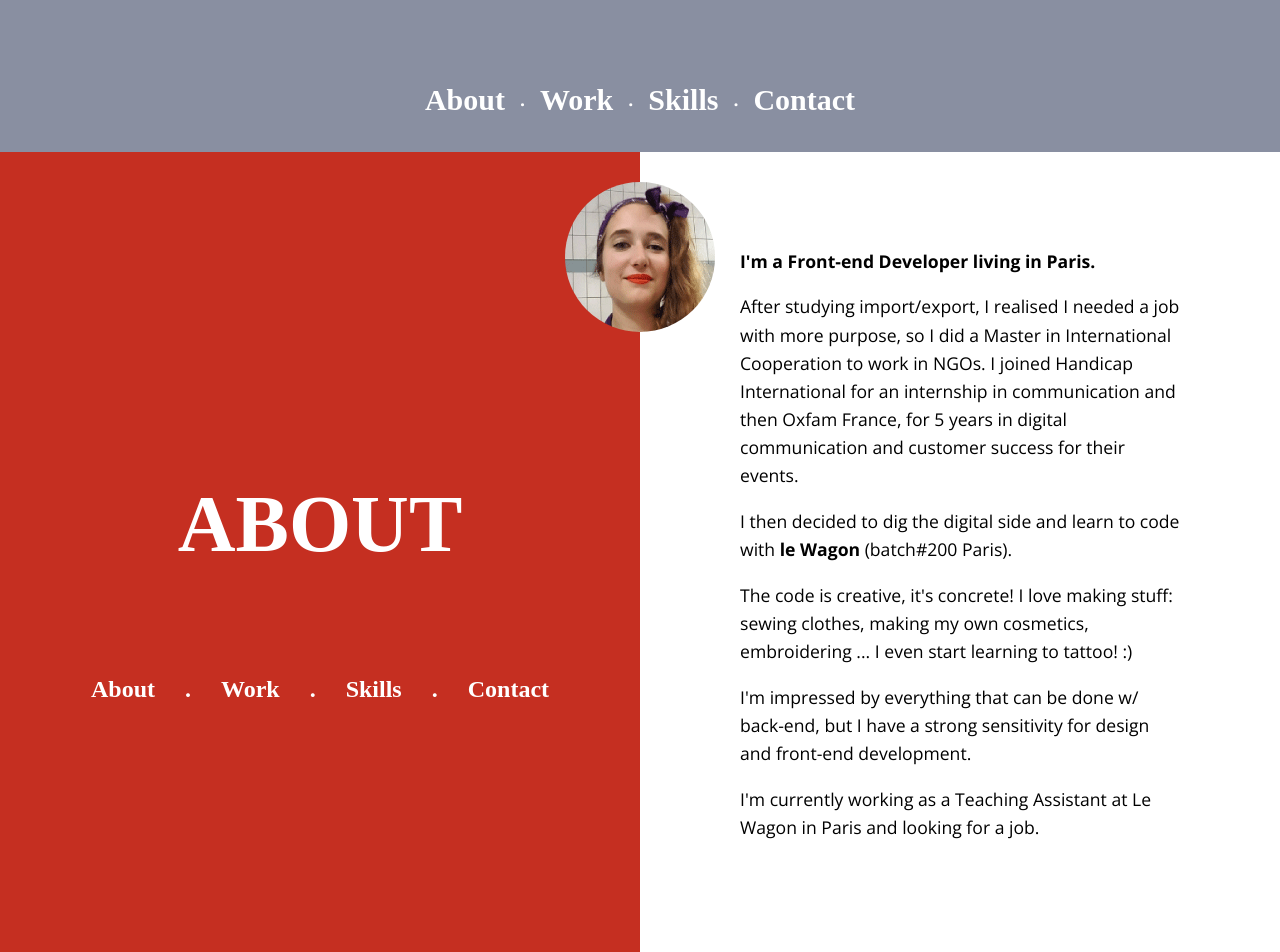
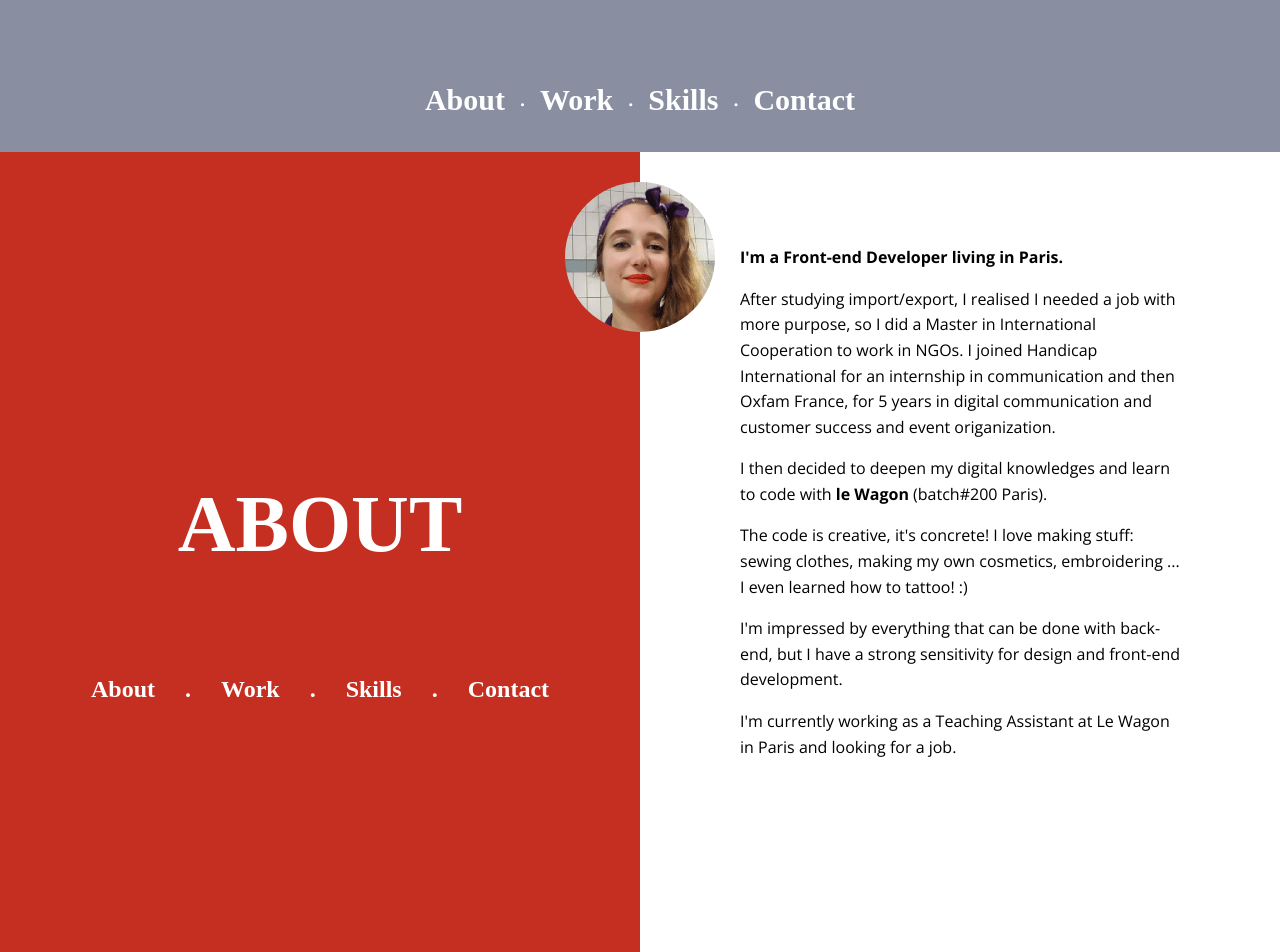
Before and after one commit to cecile-dzy-ncl/resume, a Jekyll site: the page built from index.md, in a window 1280 px wide. Shown: the part 748-1700 px from the top of the page. Built offline with Jekyll 4.4.1, drawn with Linux system fonts in a browser that asks for light colours; nearby versions of some CDN libraries; some web fonts are replaced.

Commit message:
responsive

```diff
--- a/_sass/_layout.scss
+++ b/_sass/_layout.scss
@@ -16,6 +16,9 @@ h3 {
   // color: white;
 }
 
+p {
+  font-size: 16px;
+}
 .logo {
   background-image: url('/assets/images/logo.svg');
   height: 400px;
@@ -270,7 +273,7 @@ footer {
 .menu-skills {
   display: flex;
   flex-direction: column;
-  justify-content: space-around;
+  justify-content: center;
   align-items: center;
   height: 100vh;
   // background-color: red;
@@ -292,6 +295,7 @@ footer {
   margin-left: 100px;
   margin-right: 100px;
   margin-top: -80px;
+  font-size: 16px;
 
   a {
     color: black;
--- a/index.md
+++ b/index.md
@@ -23,10 +23,10 @@ title: Cécile Dezy | Front-end Developper
     <img src="{{ site.baseurl }}/assets/images/profile.png" alt="profile pic" id="profile-pic">
     <div class="text-about">
       <p><strong>I'm a Front-end Developer living in Paris.</strong></p>
-      <p>After studying import/export, I realised I needed a job with more purpose, so I did a Master in International Cooperation to work in NGOs. I joined Handicap International for an internship in communication and then Oxfam France, for 5 years in digital communication and customer success for their events.</p>
-      <p>I then decided to dig the digital side and learn to code with <a href="https://www.lewagon.com/fr" target="_blank">le Wagon</a> (batch#200 Paris).</p>
-      <p>The code is creative, it's concrete! I love making stuff: sewing clothes, making my own cosmetics, embroidering ... I even start learning to tattoo! :)</p>
-      <p>I'm impressed by everything that can be done w/ back-end, but I have a strong sensitivity for design and front-end development.</p>
+      <p>After studying import/export, I realised I needed a job with more purpose, so I did a Master in International Cooperation to work in NGOs. I joined Handicap International for an internship in communication and then Oxfam France, for 5 years in digital communication and customer success and event origanization.</p>
+      <p>I then decided to deepen my digital knowledges and learn to code with <a href="https://www.lewagon.com/fr" target="_blank">le Wagon</a> (batch#200 Paris).</p>
+      <p>The code is creative, it's concrete! I love making stuff: sewing clothes, making my own cosmetics, embroidering ... I even learned how to tattoo! :)</p>
+      <p>I'm impressed by everything that can be done with back-end, but I have a strong sensitivity for design and front-end development.</p>
       <p>I'm currently working as a Teaching Assistant at Le Wagon in Paris and looking for a job.</p>
     </div>
   </div>
```
Also changed, not shown: other parts of index.md (+3 -3 lines).
